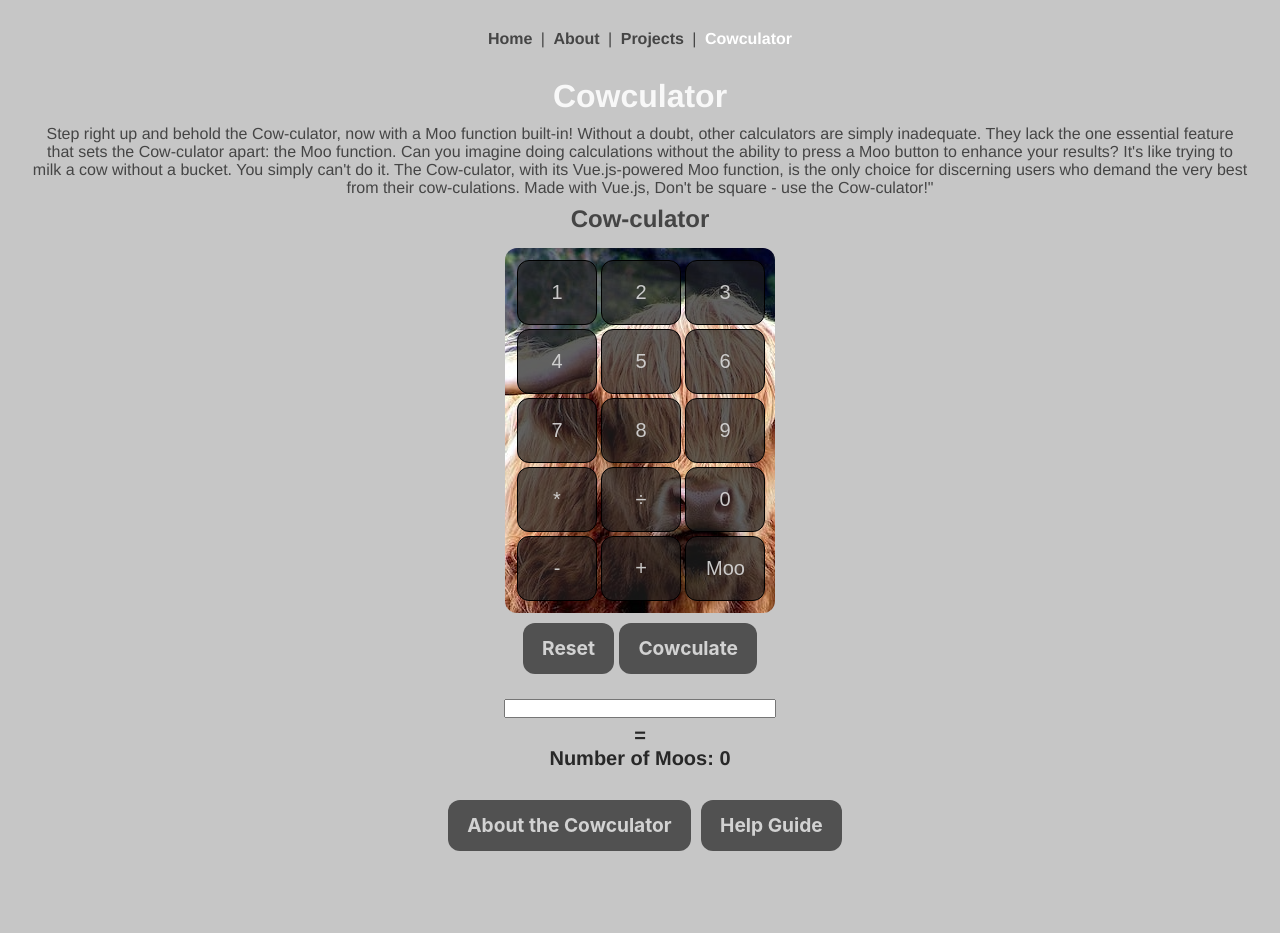
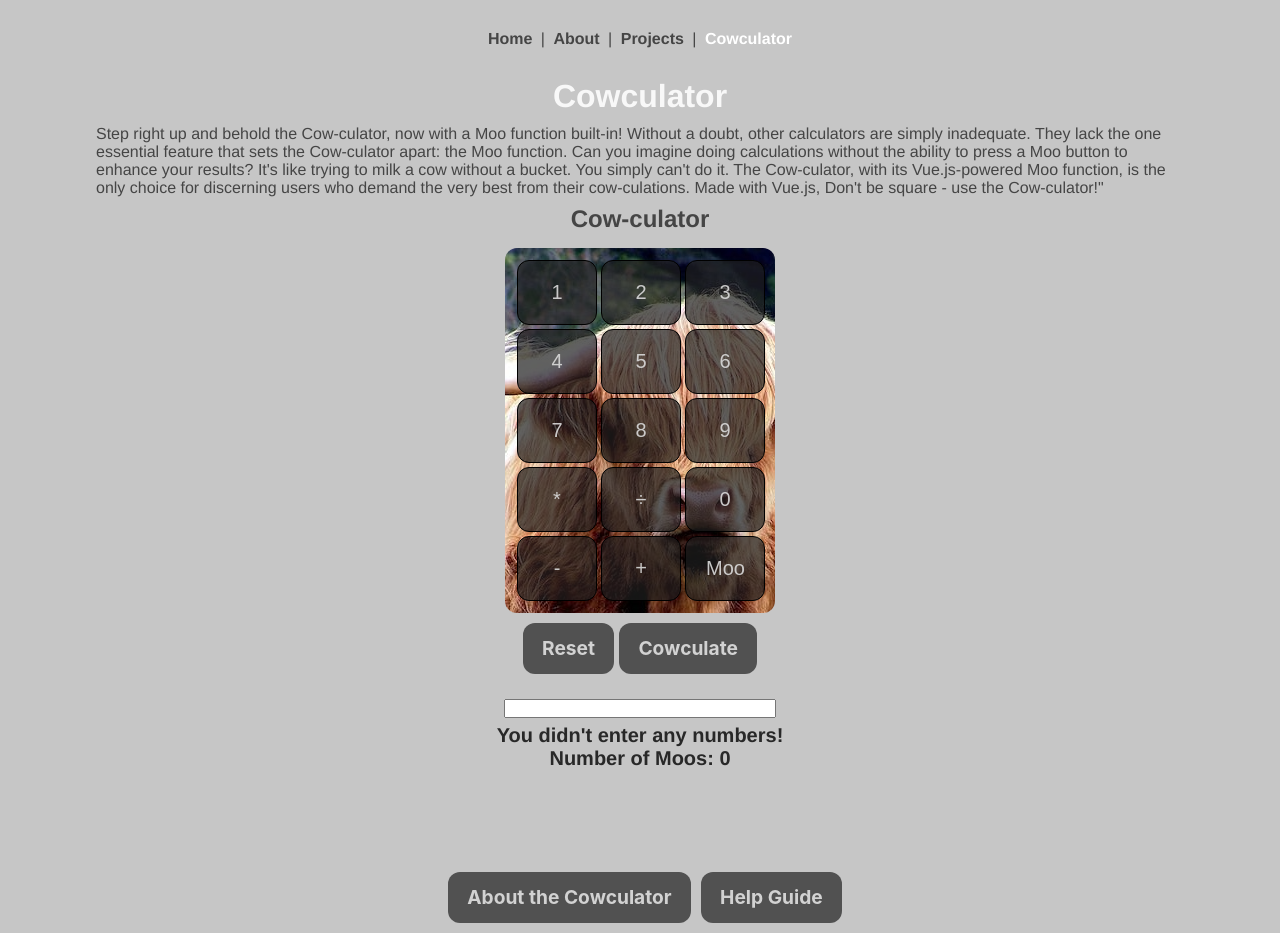
Before and after one commit to conrizzo/conradswebsite, a Vue app: page /projects/cowculator in a window 1280 px wide. Both pictures are taken after a click on the button "Cowculate". Before the commit the page ends 861 px from the top, so only its background shows below. Built offline with nearby package versions, Linux system fonts and the light colour scheme.

Commit message:
more updates to cowculator messages

```diff
--- a/src/assets/globalCSS.css
+++ b/src/assets/globalCSS.css
@@ -32,10 +32,11 @@ header, footer {
   }
 
   .paragraph-text {
-    margin-left: 2em;
-    margin-right: 2em;
+    margin-left: 6em;
+    margin-right: 6em;
     margin-bottom: 0.5em;
     margin-top: 0.5em;
+    text-align: left;
 
   }
 
@@ -43,7 +44,7 @@ header, footer {
     .paragraph-text {
       max-width: 100%;
       margin-left: 2em;
-    margin-right: 2em;
+      margin-right: 2em;
 
       text-align: left;
     }
--- a/src/components/UseCalc.vue
+++ b/src/components/UseCalc.vue
@@ -1,129 +1,40 @@
 
 
 <template>
-
-
-
   <div class="grid-container cow-image">
-
-    <button
-      class="grid-item"
-      @click="
-        addNumber();">
-
-      1
-    </button>
-    <button
-      class="grid-item"
-      @click="
-        addNumberTwo();">
-      2
-    </button>
-    <button
-      class="grid-item"
-      @click="
-        addNumberThree();">
-
-      3
-    </button>
-    <button
-      class="grid-item"
-      @click="
-        addNumberFour();">
-
-      4
-    </button>
-    <button
-      class="grid-item"
-      @click="
-        addNumberFive();">
-
-      5
-    </button>
-    <button
-      class="grid-item"
-      @click="
-        addNumberSix();">
-
-      6
-    </button>
-    <button
-      class="grid-item"
-      @click="
-        addNumberSeven();">
-
-      7
-    </button>
-    <button
-      class="grid-item"
-      @click="
-        addNumberEight();">
-
-      8
-    </button>
-    <button
-      class="grid-item"
-      @click="
-        addNumberNine();">
-      9
-    </button>
-    <button
-      class="grid-item"
-      @click="
-        addMultiplication();"
-    >
-      *
-    </button>
-    <button
-      class="grid-item"
-      @click="
-        addDivision();
-
-      "
-    >
-      ÷
-    </button>
+    <button class="grid-item" @click="addNumber()">1</button>
+    <button class="grid-item" @click="addNumberTwo()">2</button>
+    <button class="grid-item" @click="addNumberThree()">3</button>
+    <button class="grid-item" @click="addNumberFour()">4</button>
+    <button class="grid-item" @click="addNumberFive()">5</button>
+    <button class="grid-item" @click="addNumberSix()">6</button>
+    <button class="grid-item" @click="addNumberSeven()">7</button>
+    <button class="grid-item" @click="addNumberEight()">8</button>
+    <button class="grid-item" @click="addNumberNine()">9</button>
+    <button class="grid-item" @click="addMultiplication()">*</button>
+    <button class="grid-item" @click="addDivision()">÷</button>
     <button class="grid-item" @click="addNumberZero()">0</button>
 
     <!-- override styling to fit in more text for the element below -->
+    <button class="grid-item" @click="addSubtraction()">-</button>
+    <button class="grid-item" @click="addAddition()">+</button>
+    <button class="grid-item" @click="addMoo(), mooButtonHit()">Moo</button>
+  </div>
+
+  <div style="margin-bottom: 5px">
+    <button class="button-35" @click="clearField">Reset</button>
     <button
-      class="grid-item"
-      @click="
-        addSubtraction();
-
-      "
+      class="button-35"
+      style="margin-left: 5px"
+      @click="cowculate(), mooDialogue(), noEntry()"
     >
-      -
-    </button>
-    <button
-      class="grid-item"
-      @click="
-        addAddition();
-      "
-    >
-     +
-    </button>
-    <button
-      class="grid-item"
-      @click="
-        addMoo();
-      "
-    >
-      Moo
+      Cowculate
     </button>
   </div>
-
-  <div style="margin-bottom:5px;">
-        <button class="button-35"  @click="clearField">
-  Reset
-</button>
-      <button class="button-35" style="margin-left: 5px" @click="cowculate(), mooDialogue()">Cowculate</button>
-
-
-</div>
-  <div style="padding:20px; margin-bottom: 50px;">
-
-    <h2  style="padding-top: 5px;
+  <div style="padding: 20px; margin-bottom: 50px">
+    <h2
+      style="
+        padding-top: 5px;
         padding-bottom: 3px;
         margin-top: 20px;
         font-size: 20px;
@@ -132,11 +43,25 @@
         right: 0;
         margin-left: auto;
         margin-right: auto;
-        color: rgb(40,40,40)">
-      {{ expression }}<span v-if="showText"> = {{result}} <br> Number of Moos: {{ moos }} </span></h2>
-      <input style="width: 268px; margin-bottom: 7px" v-model="expression" type="text"/>
+        color: rgb(40, 40, 40);
+      "
+    >
+      {{ expression
+      }}<span v-if="showText">
+        {{ result }} <br />
+        Number of Moos: {{ moos }}</span
+      >
+    </h2>
 
+    <input
+      style="width: 268px; margin-bottom: 7px"
+      v-model="expression"
+      type="text"
+    />
 
+    <h2 style="padding-top: 3em; padding-bottom: -1em">
+      <span v-if="mooMessage"> Moo cows go moo, moo, moo!</span>
+    </h2>
   </div>
 </template>
 <script>
@@ -148,77 +73,94 @@ export default {
       expression: "",
       moos: null,
       result: null,
+      mooMessage: false,
+      mooTimer: null,
     };
   },
 
   methods: {
     cowculate() {
       /* Cow Moo cowculations */
-      let str = this.expression
+      let str = this.expression;
       let count = 0;
 
       while (str.indexOf("Moo") !== -1) {
         count++;
         str = str.replace("Moo", "");
       }
-        this.moos = count
+      this.moos = count;
       console.log("Number of 'Moo' occurrences:", count);
       console.log("String after removing 'Moo':", str);
       try {
-        this.result = eval(str);
-
-
+        this.result = " = " + eval(str);
       } catch (error) {
         this.result = null;
       }
     },
+    noEntry() {
+      // check if this.result is empty or is only the " = undefined" combined string value
+      // Doesn't actually need to check for null value OR the " = undefined" but may want to change later on not
+      // to include the = sign like this
+      if (!this.result || this.result == " = " + undefined) {
+        this.result = "You didn't enter any numbers!";
+      }
+    },
+    mooButtonHit() {
+      this.mooMessage = true;
+      if (this.mooTimer) {
+        clearTimeout(this.mooTimer); // clear the previous timer if it exists
+      }
+      this.mooTimer = setTimeout(() => {
+        this.mooMessage = false;
+      }, 1500);
+    },
     addNumber() {
-      this.expression+=1;
+      this.expression += 1;
     },
     addNumberTwo() {
-      this.expression+=2;
+      this.expression += 2;
     },
     addNumberThree() {
-      this.expression+=3;
+      this.expression += 3;
     },
     addNumberFour() {
-      this.expression+=4;
+      this.expression += 4;
     },
     addNumberFive() {
-      this.expression+=5;
+      this.expression += 5;
     },
     addNumberSix() {
-      this.expression+=6;
+      this.expression += 6;
     },
     addNumberSeven() {
-      this.expression+=7;
+      this.expression += 7;
     },
     addNumberEight() {
-      this.expression+=8;
+      this.expression += 8;
     },
     addNumberNine() {
-      this.expression+=9;
+      this.expression += 9;
     },
     addNumberZero() {
-      this.expression+=0;
+      this.expression += 0;
     },
     addMoo() {
-      this.expression+="Moo";
+      this.expression += "Moo";
     },
     mooDialogue() {
       this.showText = true;
     },
     addAddition() {
-      this.expression+="+";
+      this.expression += "+";
     },
     addSubtraction() {
-      this.expression+="-";
+      this.expression += "-";
     },
     addMultiplication() {
-      this.expression+="*";
+      this.expression += "*";
     },
     addDivision() {
-      this.expression+="/";
+      this.expression += "/";
     },
     /* Reset the array - if some error happens or want to restart */
     clearField() {
@@ -228,7 +170,6 @@ export default {
       this.result = null;
     },
   },
-
 };
 </script>
 
@@ -243,9 +184,6 @@ export default {
   margin-right: auto;
 
   margin-bottom: 10px;
-
-
-
 }
 .grid-item {
   background-color: rgba(30, 30, 30, 0.7);
@@ -255,10 +193,8 @@ export default {
   text-align: center;
   margin: 2px;
   border-radius: 12px;
-  width:80px;
-  color: rgb(218, 218, 218,0.9);
-
-
+  width: 80px;
+  color: rgb(218, 218, 218, 0.9);
 }
 .grid-item:hover {
   background-color: rgba(186, 186, 186, 0.318);
--- a/src/router/index.js
+++ b/src/router/index.js
@@ -43,6 +43,8 @@ const routes = [
   },
   // Keep this at the end of the array so only unmatched paths go here
   // This is important, otherwise direct links to pages a user enters will not work on the web!
+  // The important fix for the direct links to work on github pages was copying the generated build from the dist
+  // folder and renaming the copy 404.html
   {
     path: '/:catchAll(.*)',
     redirect: '/'
@@ -51,7 +53,7 @@ const routes = [
 ]
 
 const router = createRouter({
-  // using # hash mode since the site is being hosted on github pages so the links can be directly accessed
+
 
   history: createWebHistory(process.env.BASE_URL),
   routes
```
Lines whose indentation alone changed are shown as unchanged.
